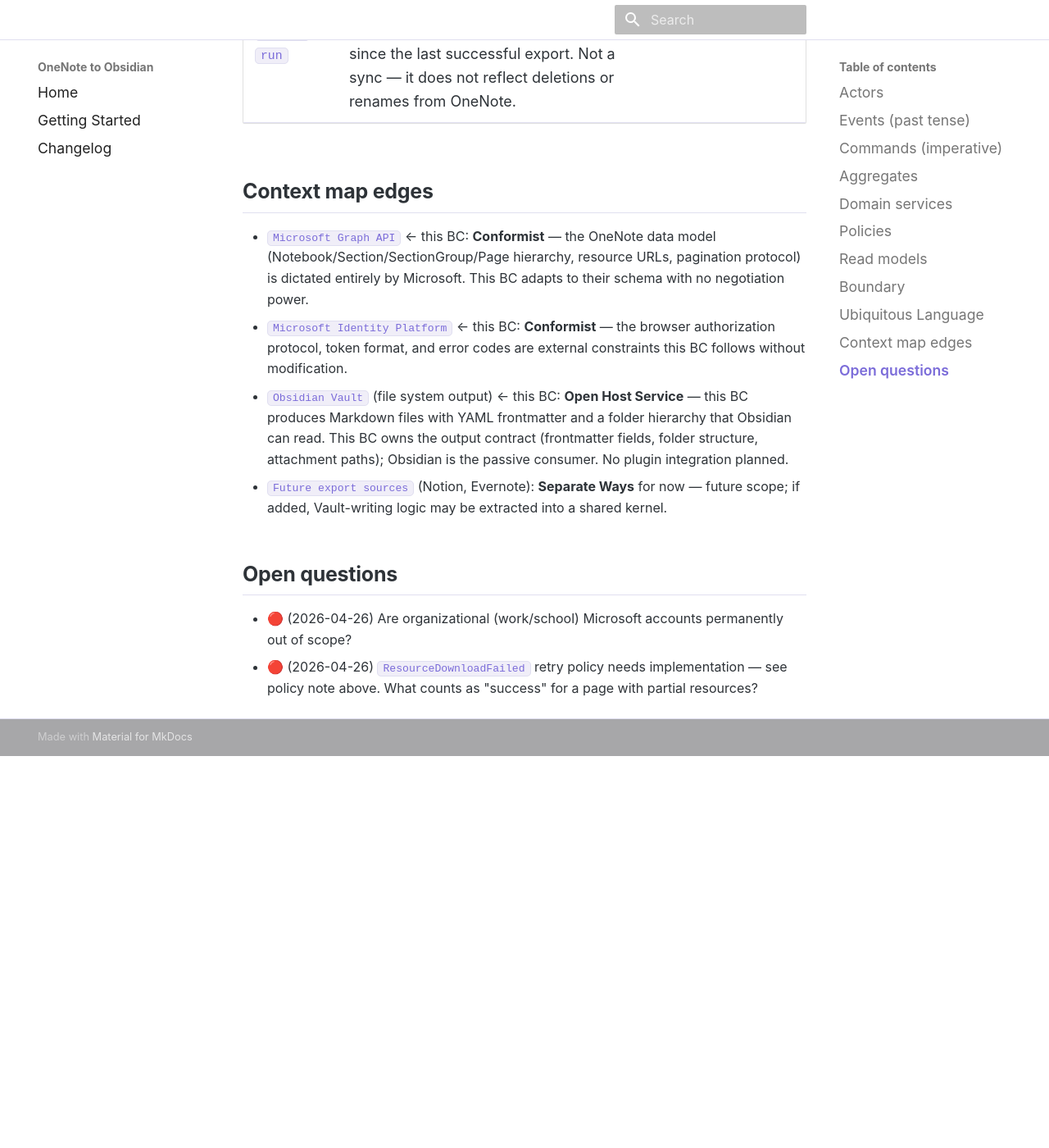
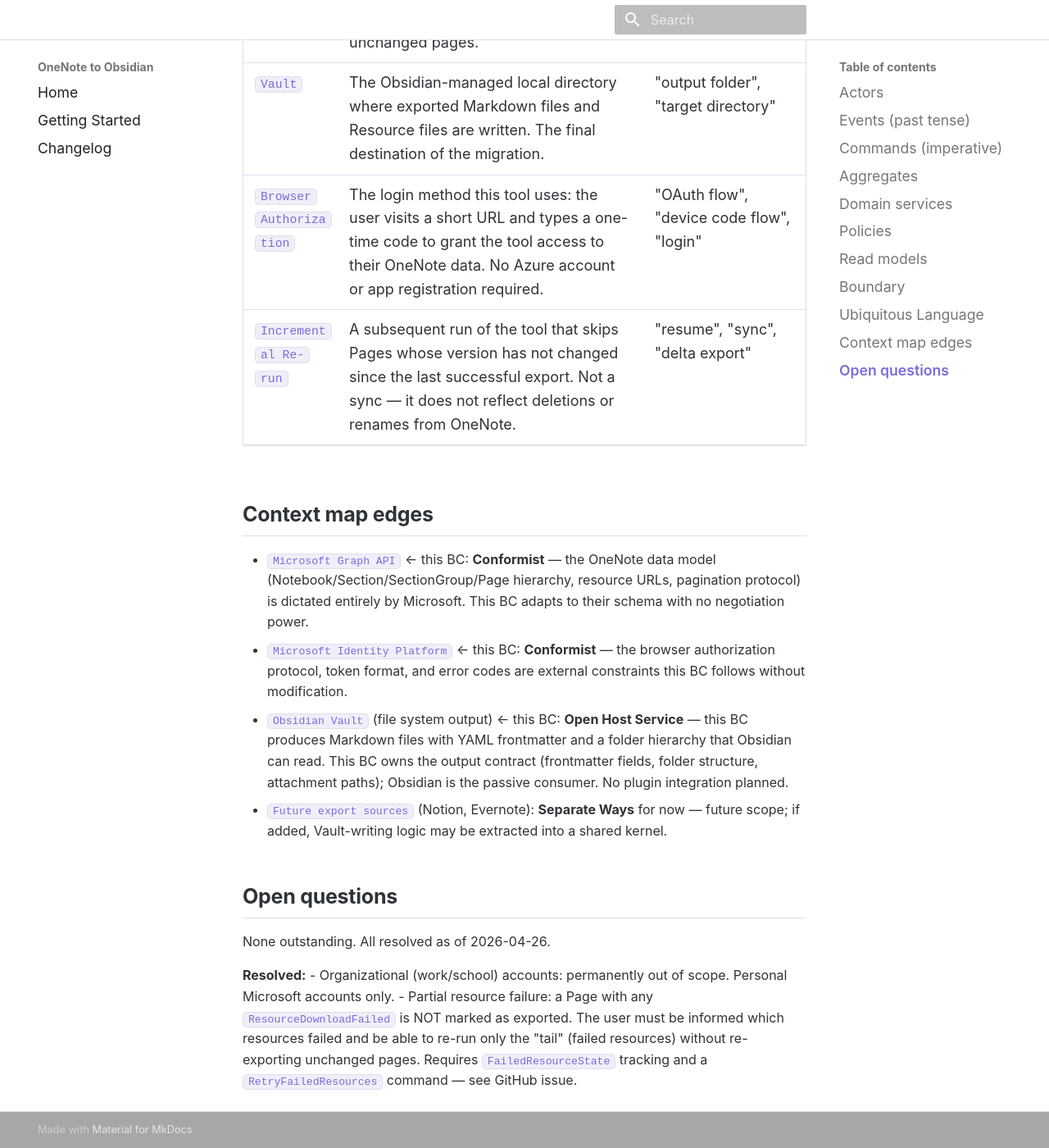
Before and after one commit to Lenivvenil/onenote-to-obsidian, an MkDocs documentation site: the page built from docs/domain/onenote-export/overview.md, in a window 1280 px wide and 1400 px high, scrolled down 6401 px. Shown: the whole window at 82% size. Built offline with MkDocs 1.6.1 and Material for MkDocs 9.7.7, drawn with Linux system fonts in a browser that asks for light colours; comment, search, counter and statistics services are not loaded; before the commit the page ends 7323 px from its top, so only the background shows below that; some of the changed text lies outside the part shown.

Commit message:
docs(domain): resolve final open questions; add FailedResourceState
Operator answers (2026-04-26):
- Work/school accounts: permanently out of scope
- Partial resource failure: page NOT exported; user notified;
  retry only the failed tail via RetryFailedResources command

Domain model additions:
- FailedResourceState aggregate: tracks failed resource URLs per page
- RetryFailedResources command
- Updated ResourceDownloadFailed policy: records to FailedResourceState
- Updated UL: FailedResourceState term added

No open questions remain.

Co-Authored-By: Claude Sonnet 4.6 <noreply@anthropic.com>

```diff
--- a/docs/domain/onenote-export/overview.md
+++ b/docs/domain/onenote-export/overview.md
@@ -55,6 +55,7 @@
 - `ExportSpecificNotebook`: User → Exporter exports a single notebook by name; mutates `ExportState`
 - `ListNotebooks`: User → Exporter enumerates and displays notebooks without writing any files
 - `ClearExportState`: User → `ExportState` cleared; emits `ExportStateCleared`
+- `RetryFailedResources`: User → re-attempts download of all URLs in `FailedResourceState`; does not re-export pages or re-fetch HTML
 - `ConfigureClientId`: User → `Config` created or updated via interactive wizard
 
 > **Resolved 2026-04-26:** `ExportSection` (filter by section name) — possible future feature, not in current scope.
@@ -64,6 +65,7 @@
 - `Notebook` (root): enforces that sections and section groups are fully enumerated before any page is exported. Populated by `ExportAllNotebooks` / `ExportSpecificNotebook` / `ListNotebooks`; emits `NotebooksListed`, `NotebookEnumerated`.
 - `Page` (root of content unit): identity is `page_id` (stable); `lastModifiedDateTime` is a version attribute — a modified Page is the same Page at a new version, not a new entity. Owns its HTML content and embedded resources. Graph API is the system of record; this BC treats Page as read-only from Microsoft. Drives `PageContentRetrieved`, `ResourcesExtracted`, `ResourceDownloaded`, `ResourceDownloadFailed`, `PageConverted`, `MarkdownWritten`, `PageExportErrored`.
 - `ExportState`: enforces the resume invariant — a Page whose version matches the recorded version must not be re-fetched or re-written. Determines `PageSkipped` (no fetch/write). Mutated by `ExportAllNotebooks` / `ExportSpecificNotebook` (via `ExportStateMarked`) and `ClearExportState` (via `ExportStateCleared`); emits `ExportCompleted`.
+- `FailedResourceState`: tracks which specific resource URLs failed to download, grouped by page. Enables `RetryFailedResources` to re-attempt only the tail without re-exporting unchanged pages. Populated by `ResourceDownloadFailed`; cleared per-resource on successful retry.
 - `Config` (value object, not aggregate): the user's authorization and path settings. Created once by `ConfigureClientId` or auto-initialized on first run. No lifecycle — consumed read-only by all other aggregates.
 
 ## Domain services
@@ -78,7 +80,8 @@
 - When Graph API returns 401 on first attempt → `TokenRefreshed`, request retried once (owner: `GraphAPIClient`)
 - When `RateLimitEncountered` → wait the signalled duration, then retry the same request (owner: `GraphAPIClient`)
 - When `ServerErrorEncountered` → retry with increasing wait times, up to three attempts (owner: `GraphAPIClient`)
-- When `ResourceDownloadFailed` → page export fails; page NOT marked as exported in ExportState; re-running the tool will retry the page (owner: `Page`) — **replaces** prior placeholder-link behaviour; see issue for implementation
+- When `ResourceDownloadFailed` → URL recorded in `FailedResourceState`; page NOT marked in `ExportState`; User notified in `ExportSummary` (owner: `Page`)
+- When `RetryFailedResources` → re-attempt each URL in `FailedResourceState`; on success clear that URL entry; on full-page success mark page in `ExportState` (owner: `FailedResourceState`)
 - When `PageSkipped` → do not update ExportState (recorded version is already correct) (owner: `ExportState`)
 - When `ExportStateCleared` → all subsequent Pages treated as never exported (owner: `ExportState`)
 
@@ -108,7 +111,8 @@
 | `Resource` | An image or file that is embedded inside a Page — a photo, screenshot, PDF, or other attachment. Inside this BC: identified by a URL on Microsoft's servers. In the Vault: a file in the Attachments Folder. | "asset"; avoid bare "attachment" (ambiguous — see `File Attachment`) |
 | `File Attachment` | A Resource that is a non-image file (PDF, DOCX, etc.) embedded in a Page via an object tag. A subtype of Resource. | "attachment" (use `File Attachment` when precision matters) |
 | `Attachments Folder` | The per-Section subdirectory in the Vault that holds all downloaded Resources for the Pages in that Section. | "assets folder", "media folder" |
-| `ExportState` | The persisted record of which Page versions have been successfully exported. Enables incremental re-run by skipping Pages whose version has not changed. | "cache", "history" |
+| `ExportState` | The persisted record of which Page versions have been successfully exported (all resources included). Enables incremental re-run by skipping Pages whose version has not changed. | "cache", "history" |
+| `FailedResourceState` | The persisted record of resource URLs that failed to download, grouped by page. Enables targeted retry of only the failed tail without re-exporting unchanged pages. | "error log", "retry queue" |
 | `Vault` | The Obsidian-managed local directory where exported Markdown files and Resource files are written. The final destination of the migration. | "output folder", "target directory" |
 | `Browser Authorization` | The login method this tool uses: the user visits a short URL and types a one-time code to grant the tool access to their OneNote data. No Azure account or app registration required. | "OAuth flow", "device code flow", "login" |
 | `Incremental Re-run` | A subsequent run of the tool that skips Pages whose version has not changed since the last successful export. Not a sync — it does not reflect deletions or renames from OneNote. | "resume", "sync", "delta export" |
@@ -122,5 +126,8 @@
 
 ## Open questions
 
-- 🔴 (2026-04-26) Are organizational (work/school) Microsoft accounts permanently out of scope?
-- 🔴 (2026-04-26) `ResourceDownloadFailed` retry policy needs implementation — see policy note above. What counts as "success" for a page with partial resources?
+None outstanding. All resolved as of 2026-04-26.
+
+**Resolved:**
+- Organizational (work/school) accounts: permanently out of scope. Personal Microsoft accounts only.
+- Partial resource failure: a Page with any `ResourceDownloadFailed` is NOT marked as exported. The user must be informed which resources failed and be able to re-run only the "tail" (failed resources) without re-exporting unchanged pages. Requires `FailedResourceState` tracking and a `RetryFailedResources` command — see GitHub issue.
```
